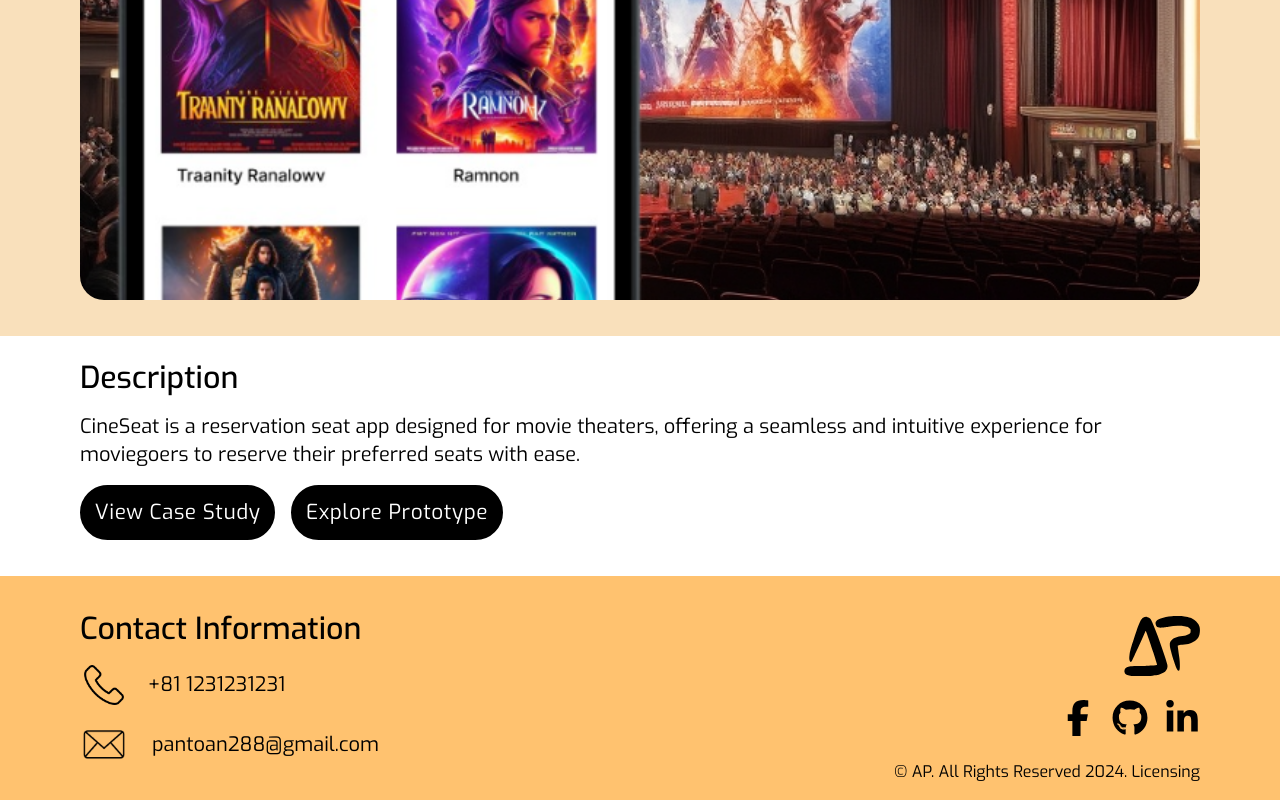
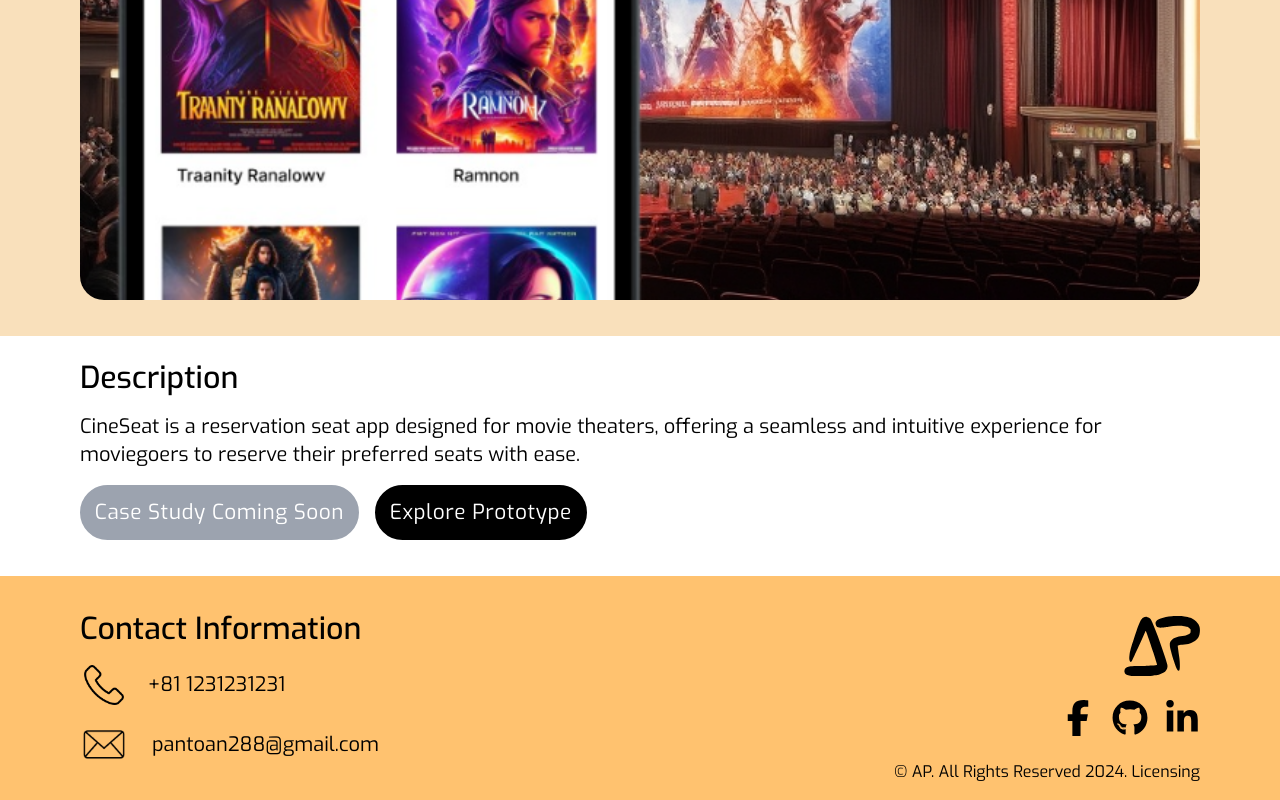
Before and after one commit to 2tuanan/uiux-portfolio, a React (Create React App) app: page /uiux-portfolio/portfolio/1 in a window 1280 px wide. Shown: the part 528-1328 px from the top of the page. Built offline with nearby package versions, Linux system fonts and the light colour scheme.

Commit message:
Add conditional rendering for case study link in PortfolioDetails

```diff
--- a/src/views/pages/PortfolioDetails.jsx
+++ b/src/views/pages/PortfolioDetails.jsx
@@ -54,7 +54,8 @@ const PortfolioDetails = () => {
                     >{data.description}</motion.p>
                 </div>
                 <div className='px-12 md:px-14 lg:px-20 flex flex-row space-x-4'>
-                    <motion.a href={data.caseStudyUrl}
+                    {data.caseStudyUrl ? (
+                        <motion.a href={data.caseStudyUrl} target='_blank' rel='noopener noreferrer'
                         className='bg-[#000000] text-white font-exo font-[400] text-[1rem] md:text-[1.2rem] lg:text-[1.3rem]
                         tracking-wide rounded-full py-2 px-3 md:py-[0.6rem] md:px-[0.8rem] border-2 border-[#000000]
                         transition-all duration-500 hover:bg-white hover:text-[#000000]'
@@ -62,6 +63,15 @@ const PortfolioDetails = () => {
                         animate={{ opacity: 1, x: 0 }}
                         transition={{ delay: 1, duration: 0.56, ease: 'backIn' }}
                         >View Case Study</motion.a>
+                    ) : (
+                        <motion.span
+                        className='bg-gray-400 text-white font-exo font-[400] text-[1rem] md:text-[1.2rem] lg:text-[1.3rem]
+                        tracking-wide rounded-full py-2 px-3 md:py-[0.6rem] md:px-[0.8rem] border-2 border-gray-400 cursor-not-allowed'
+                        initial={{ opacity: 0, x: -800 }}
+                        animate={{ opacity: 1, x: 0 }}
+                        transition={{ delay: 1, duration: 0.56, ease: 'backIn' }}
+                        >Case Study Coming Soon</motion.span>
+                    )}
                     <motion.a href={data.prototypeUrl} target='_blank' rel='noopener noreferrer'
                     className='bg-[#000000] text-white font-exo font-[400] text-[1rem] md:text-[1.2rem] lg:text-[1.3rem]
                     tracking-wide rounded-full py-2 px-3 md:py-[0.6rem] md:px-[0.8rem] border-2 border-[#000000]
```
Lines whose indentation alone changed are shown as unchanged.
